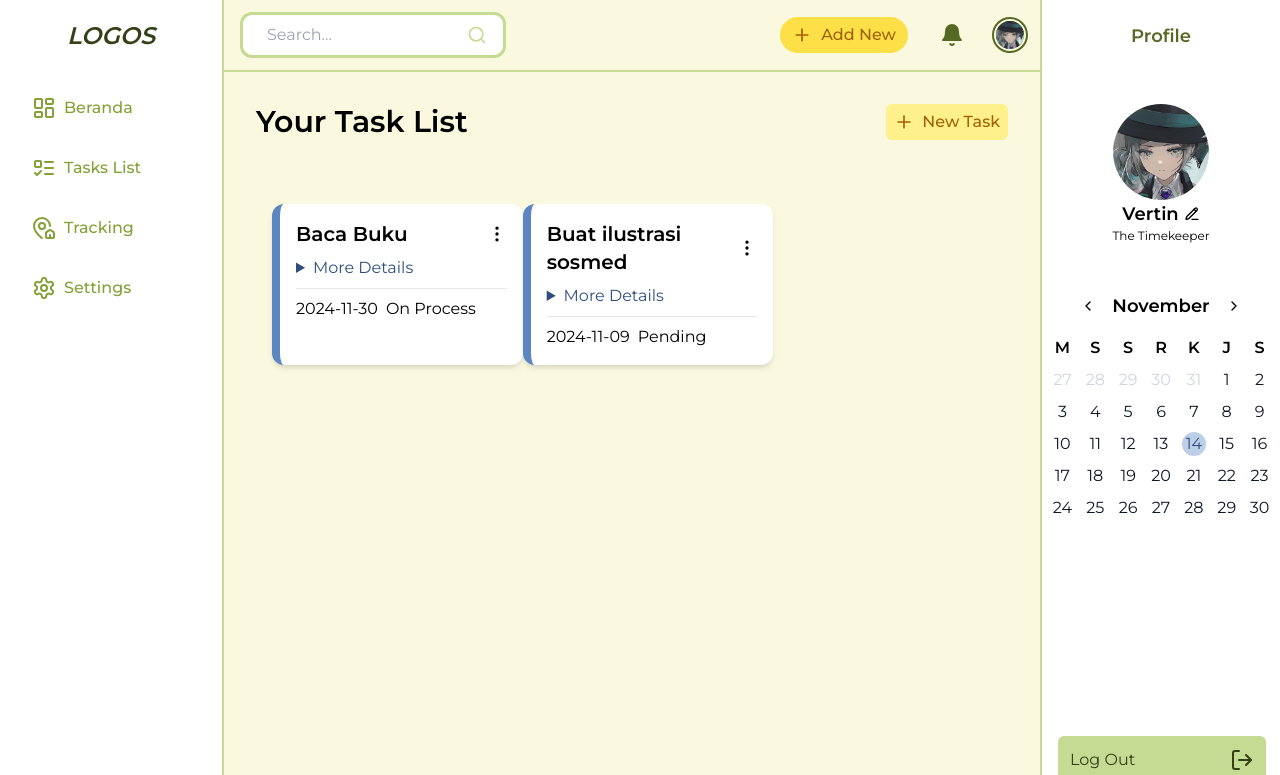
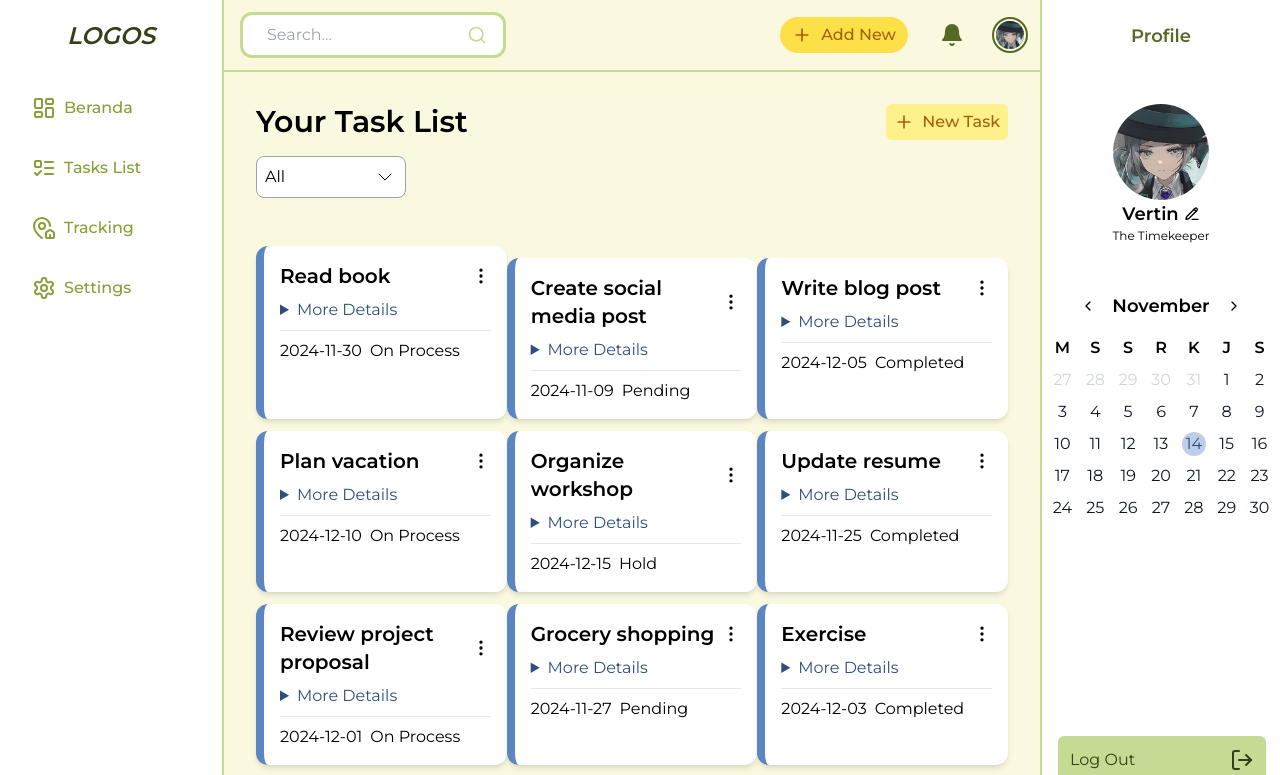
Before and after one commit to Lizzy0721/MyDashboard, a React (Vite) app: page /task in a window 1280 px wide. Shown: the top 775 px of the page. Built offline with nearby package versions, Linux system fonts and the light colour scheme.

Commit message:
filter done

```diff
--- a/src/components/Cards/CardTask.tsx
+++ b/src/components/Cards/CardTask.tsx
@@ -20,50 +20,21 @@ export default function CardTask({
   handleEditTask,
 }: cardTask) {
   //Toggle the dropdown
-  const [isOptions, setOptions] = useState(false);
+  const [isOptionsVisible, setOptionsVisible] = useState(false);
   const buttonRef = useRef<HTMLButtonElement>(null);
   const handleOptions = () => {
-    setOptions(!isOptions);
+    setOptionsVisible(!isOptionsVisible);
   };
 
-  useClickedOutside(buttonRef, () => setOptions(false));
+  //Click outside the options will close the options
+  useClickedOutside(buttonRef, () => setOptionsVisible(false));
 
   //Toggle Edit Field
   const [isEdit, setEdit] = useState(false);
 
-  //Set Up Hook Form
-  const schema = z.object({
-    title: z
-      .string()
-      .trim()
-      .min(1, { message: "Required" })
-      .min(4, { message: "Kependekan euy" }),
-    description: z
-      .string()
-      .trim()
-      .min(1, { message: "Required" })
-      .min(10, { message: "Kependekan euy" }),
-    deadline: z.string({ message: "Please select a date" }),
-    type: z.nativeEnum(typeOfTask),
-  });
-  type FormFields = z.infer<typeof schema>;
-  const {
-    register,
-    handleSubmit,
-    setError,
-    formState: { errors, isSubmitting },
-    reset,
-  } = useForm<FormFields>({
-    defaultValues: {
-      ...task,
-      deadline: format(new Date(task.date), "yyyy-MM-dd"),
-    },
-    resolver: zodResolver(schema),
-  });
-
   //Handle the option inside the dropdown
   const options = ["Edit", "Delete"];
-  const handleAction = (option: string) => {
+  const handleSelectedCategory = (option: string) => {
     if (option === "Edit") {
       console.log("Editing the task...");
       // Toggle edit field
@@ -100,10 +71,40 @@ export default function CardTask({
     }
   };
 
+  //Set Up Hook Form
+  const schema = z.object({
+    title: z
+      .string()
+      .trim()
+      .min(1, { message: "Required" })
+      .min(4, { message: "Kependekan euy" }),
+    description: z
+      .string()
+      .trim()
+      .min(1, { message: "Required" })
+      .min(10, { message: "Kependekan euy" }),
+    deadline: z.string({ message: "Please select a date" }),
+    type: z.nativeEnum(typeOfTask),
+  });
+  type FormFields = z.infer<typeof schema>;
+  const {
+    register,
+    handleSubmit,
+    setError,
+    formState: { errors, isSubmitting },
+    reset,
+  } = useForm<FormFields>({
+    defaultValues: {
+      ...task,
+      deadline: format(new Date(task.date), "yyyy-MM-dd"),
+    },
+    resolver: zodResolver(schema),
+  });
+
   return (
     <form
       onSubmit={handleSubmit(onSubmit)}
-      className="p-4 m-4 w-full shadow-md border-l-8 border-silver_lake_blue-500 bg-white rounded-xl flex flex-col gap-y-2"
+      className="p-4 w-full shadow-md border-l-8 border-silver_lake_blue-500 bg-white rounded-xl flex flex-col gap-y-2"
     >
       {isEdit ? (
         //Edit
@@ -168,7 +169,12 @@ export default function CardTask({
                 className="size-5 active:opacity-60"
                 onClick={handleOptions}
               />
-              {isOptions && <Dropdown items={options} action={handleAction} />}
+              {isOptionsVisible && (
+                <Dropdown
+                  categories={options}
+                  handleSelectedCategory={handleSelectedCategory}
+                />
+              )}
             </button>
           </div>
           <details className="inline">
--- a/src/components/Dropdown.tsx
+++ b/src/components/Dropdown.tsx
@@ -1,17 +1,20 @@
-
-interface theOptions {
-    items: string[];
-    action: (item:string) => void;
+interface dropdownProps {
+  categories: string[];
+  handleSelectedCategory: (category: string) => void;
 }
 
-export default function Dropdown (theOptions: theOptions){
-    return(
-        <div className="absolute ml-4 w-40 bg-slate-50 rounded-lg shadow-md space-y-2 p-2">
-            {theOptions.items.map((item) =>
-                <button key={item} onClick={() => theOptions.action(item)} className="block size-full p-2 text-left rounded-lg hover:bg-yellow-100 hover:text-amber-600 hover:font-medium">
-                    {item}
-                </button>
-            )}
-        </div>
-    )
+export default function Dropdown(dropdownProps: dropdownProps) {
+  return (
+    <menu className="absolute ml-4 w-40 bg-slate-50 rounded-lg shadow-md space-y-2 p-2">
+      {dropdownProps.categories.map((category) => (
+        <button
+          key={category}
+          onClick={() => dropdownProps.handleSelectedCategory(category)}
+          className="block size-full p-2 text-left rounded-lg hover:bg-slate-100 hover:text-slate-600 hover:font-medium"
+        >
+          {category.charAt(0).toUpperCase() + category.slice(1)}
+        </button>
+      ))}
+    </menu>
+  );
 }
--- a/src/components/Forms/TaskFormWithHookForm.tsx
+++ b/src/components/Forms/TaskFormWithHookForm.tsx
@@ -21,7 +21,7 @@ export default function TaskFormWithHookForm() {
     /* "handleSubmit" will validate your inputs before invoking "onSubmit" */
     <div className="bg-black">
       <form
-        action=""
+        handleSelectedCategory=""
         className="tutorial gap-2"
         onSubmit={handleSubmit(onSubmit)}
       >
--- a/src/components/Navigation/Sidebar.tsx
+++ b/src/components/Navigation/Sidebar.tsx
@@ -1,5 +1,5 @@
 import { LayoutDashboard, ListTodo, MapPinHouse, Settings } from "lucide-react";
-import Navbuttons from "../Buttons";
+import Navbuttons from "../NavButton";
 import { useRef } from "react";
 import useClickedOutside from "../../utils/useClickedOutside";
 
--- a/src/data/taskList.ts
+++ b/src/data/taskList.ts
@@ -3,16 +3,86 @@ import { taskType, typeOfTask } from "../types/taskType";
 export const dummyData: taskType[] = [
     {
         id: 1,
-        title:"Baca Buku",
-        description: "Harus baca minimal 5 halaman per hari. Biar ga terlalu berat.",
+        title:"Read book",
+        description: "There is five book to read, according to the list on your notes.",
         date: "2024-11-30",
         type: typeOfTask.On_Process
     },
     {
         id: 2,
-        title:"Buat ilustrasi sosmed",
-        description: "Buat post ig. Warnanya harus cerah dan ceria.",
+        title:"Create social media post",
+        description: "Theme is holiday. Color pallete is yellow red white",
         date: "2024-11-09",
         type: typeOfTask.Pending
     },
-]
+    {
+        id: 3,
+        title:"Write blog post",
+        description: "Topic is the importance of time management.",
+        date: "2024-12-05",
+        type: typeOfTask.Completed
+    },
+    {
+        id: 4,
+        title:"Plan vacation",
+        description: "Choose destination and book flights.",
+        date: "2024-12-10",
+        type: typeOfTask.On_Process
+    },
+    {
+        id: 5,
+        title:"Organize workshop",
+        description: "Prepare materials and schedule speakers.",
+        date: "2024-12-15",
+        type: typeOfTask.Hold
+    },
+    {
+        id: 6,
+        title:"Update resume",
+        description: "Add recent job experience and skills.",
+        date: "2024-11-25",
+        type: typeOfTask.Completed
+    },
+    {
+        id: 7,
+        title:"Review project proposal",
+        description: "Ensure all requirements are met.",
+        date: "2024-12-01",
+        type: typeOfTask.On_Process
+    },
+    {
+        id: 8,
+        title:"Grocery shopping",
+        description: "Buy ingredients for the week’s meals.",
+        date: "2024-11-27",
+        type: typeOfTask.Pending
+    },
+    {
+        id: 9,
+        title:"Exercise",
+        description: "Follow the new workout plan.",
+        date: "2024-12-03",
+        type: typeOfTask.Completed
+    },
+    {
+        id: 10,
+        title:"Research new software tools",
+        description: "Evaluate options for project management.",
+        date: "2024-12-07",
+        type: typeOfTask.Hold
+    },
+    {
+        id: 11,
+        title:"Prepare presentation",
+        description: "Slides for the quarterly business review.",
+        date: "2024-11-29",
+        type: typeOfTask.Pending
+    },
+    {
+        id: 12,
+        title:"Clean the house",
+        description: "Do a deep clean before guests arrive.",
+        date: "2024-12-06",
+        type: typeOfTask.On_Process
+    }
+];
--- a/src/pages/TaskPage.tsx
+++ b/src/pages/TaskPage.tsx
@@ -1,9 +1,10 @@
-import { Plus } from "lucide-react";
+import { ChevronDown, Plus } from "lucide-react";
 import { useEffect, useState } from "react";
 import TaskForm from "../components/Forms/TaskForm";
 import { dummyData } from "../data/taskList";
 import CardTask from "../components/Cards/CardTask";
-import { taskType } from "../types/taskType";
+import { taskType, typeOfTask } from "../types/taskType";
+import Dropdown from "../components/Dropdown";
 
 export default function TaskPage() {
   //Ini buat tutup buka formnya
@@ -23,6 +24,15 @@ export default function TaskPage() {
   useEffect(() => {
     localStorage.setItem("tasks", JSON.stringify(tasks));
   }, [tasks]);
+
+  //Dropdown Filter Logic
+  const [isFilterVisible, setFilterVisible] = useState(false);
+  const [selectedCategory, setSelectedCategory] = useState("all");
+  const categories = Object.values({ All: "all", ...typeOfTask });
+  const handleSelectedCategory = (category: string) => {
+    setSelectedCategory(category);
+    setFilterVisible(!isFilterVisible);
+  };
 
   //Add Data
   const handleAddTask = (task: taskType) => {
@@ -68,11 +78,39 @@ export default function TaskPage() {
       {isFormOpen && (
         <TaskForm handleForm={handleForm} handleAddTask={handleAddTask} />
       )}
-      <div className="lg:grid grid-cols-3 grid-flow-row py-8">
-        {tasks.map((task) => (
+      <div
+        onMouseEnter={() => setFilterVisible(!isFilterVisible)}
+        onMouseLeave={() => setFilterVisible(!isFilterVisible)}
+        className="p-2 w-[150px] rounded-lg border bg-white group hover:bg-slate-100 border-gray-400"
+      >
+        <div className="flex items-center justify-between group-hover:font-semibold">
+          {selectedCategory.charAt(0).toUpperCase() + selectedCategory.slice(1)}{" "}
+          <ChevronDown className="stroke-1 group-hover:stroke-2" />
+        </div>
+        {isFilterVisible && (
+          <Dropdown
+            handleSelectedCategory={handleSelectedCategory}
+            categories={categories}
+          />
+        )}
+      </div>
+      <div className="lg:grid grid-cols-3 grid-flow-row py-8 space-y-3">
+        {selectedCategory === "all" &&
+          tasks.map((task) => (
             <CardTask
               key={task.id}
               task={task}
+              handleDeleteTask={handleDeleteTask}
+              handleEditTask={handleEditTask}
+            />
+          ))}
+        {selectedCategory !== "all" &&
+          tasks
+            .filter((task) => task.type.toString() === selectedCategory)
+            .map((filteredTask) => (
+              <CardTask
+                key={filteredTask.id}
+                task={filteredTask}
                 handleDeleteTask={handleDeleteTask}
                 handleEditTask={handleEditTask}
               />
```
Also changed, not shown: src/components/NavButton.tsx (renamed from src/components/Buttons.tsx). Lines whose indentation alone changed are shown as unchanged.
